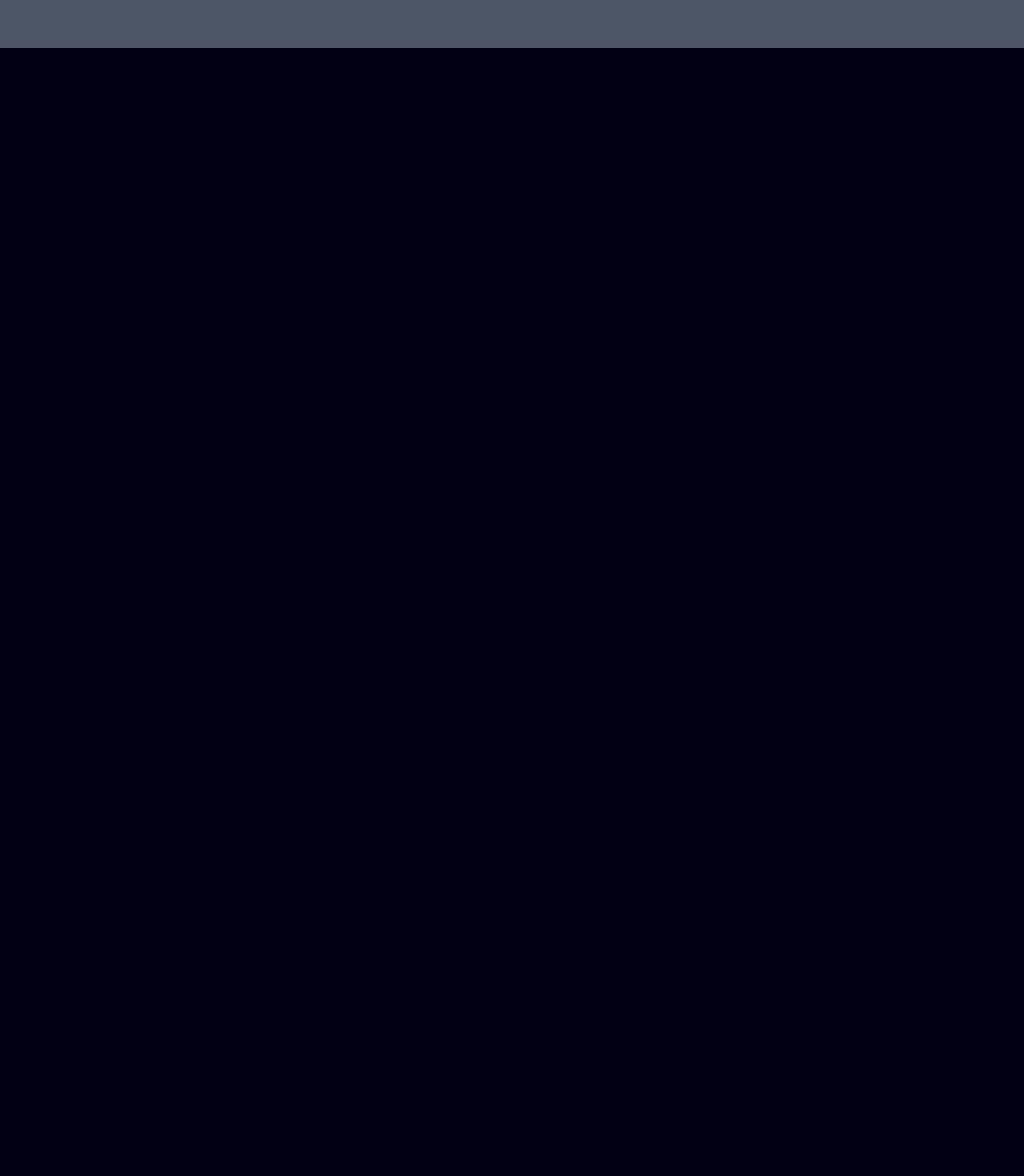
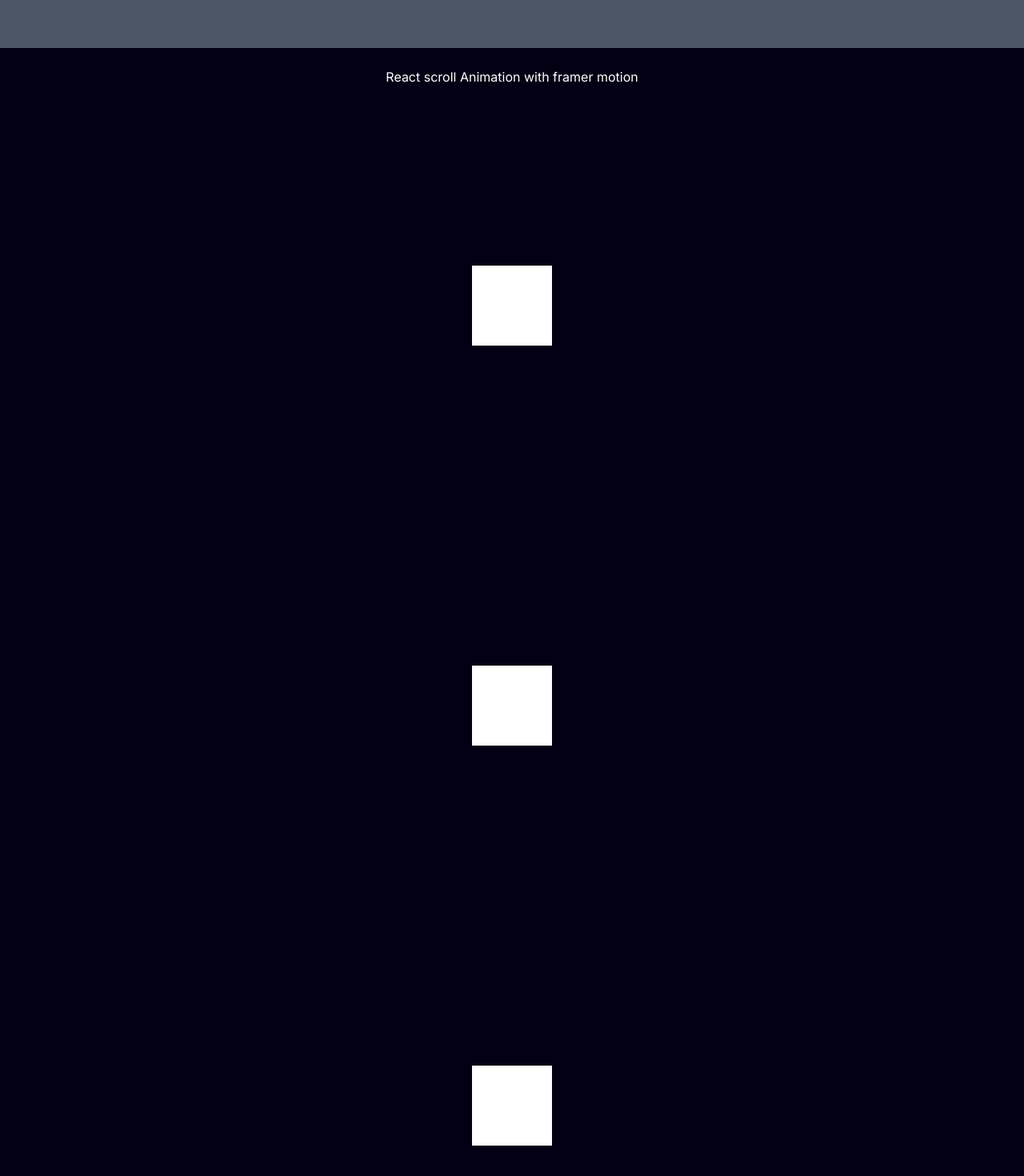
Before and after one commit to muthuri-dev/nextjs-frame-motion, a Next.js app: page / in a window 1280 px wide. Shown: the part 1256-2726 px from the top of the page at 80% size. Before the commit the page ends 1316 px from the top, so only its background shows below. Built offline with nearby package versions, Linux system fonts and the light colour scheme.

Commit message:
Scroll animation

```diff
--- /dev/null
+++ b/app/Loading.tsx
@@ -0,0 +1,10 @@
+
+import React from 'react'
+
+export default function HoverClick() {
+    return (
+        <div className="flex justify-center h-[100vh] bg-gray-600 items-center">
+            <h1>Loading .....</h1>
+        </div>
+    );
+}
--- a/app/page.tsx
+++ b/app/page.tsx
@@ -1,10 +1,11 @@
 "use client";
 import React from 'react'
-import {motion} from 'framer-motion';
 import Textt from "@/components/Textt";
 import EnterExit from "@/components/EnterExit";
 import Draggable from "@/components/Draggable";
 import HoverClick from "@/components/hover&click";
+import Trigger from "@/components/Trigger";
+
 
 export default function Home() {
     return (
@@ -13,6 +14,7 @@ export default function Home() {
             <EnterExit/>
             <Draggable/>
             <HoverClick/>
+            <Trigger/>
         </main>
     );
 }
--- /dev/null
+++ b/components/Trigger.tsx
@@ -0,0 +1,25 @@
+"use client";
+import React from 'react'
+import {motion, AnimatePresence} from 'framer-motion';
+
+export default function Trigger() {
+    return (
+        <div className="flex flex-col items-center">
+            <h2 className="text-white p-6">React scroll Animation with framer motion</h2>
+            <Box/>
+            <Box/>
+            <Box/>
+        </div>
+    );
+}
+
+function Box() {
+    return (
+        <motion.div className="m-[200px] w-[100px] h-[100px] bg-white"
+                    initial={{opacity: 0, scale: 0, x: 500}}
+                    whileInView={{opacity: 1, scale: 1,x: 0}}
+                    transition={{duration: 0.25, delay: 0.25}}>
+
+        </motion.div>
+    )
+}
```
